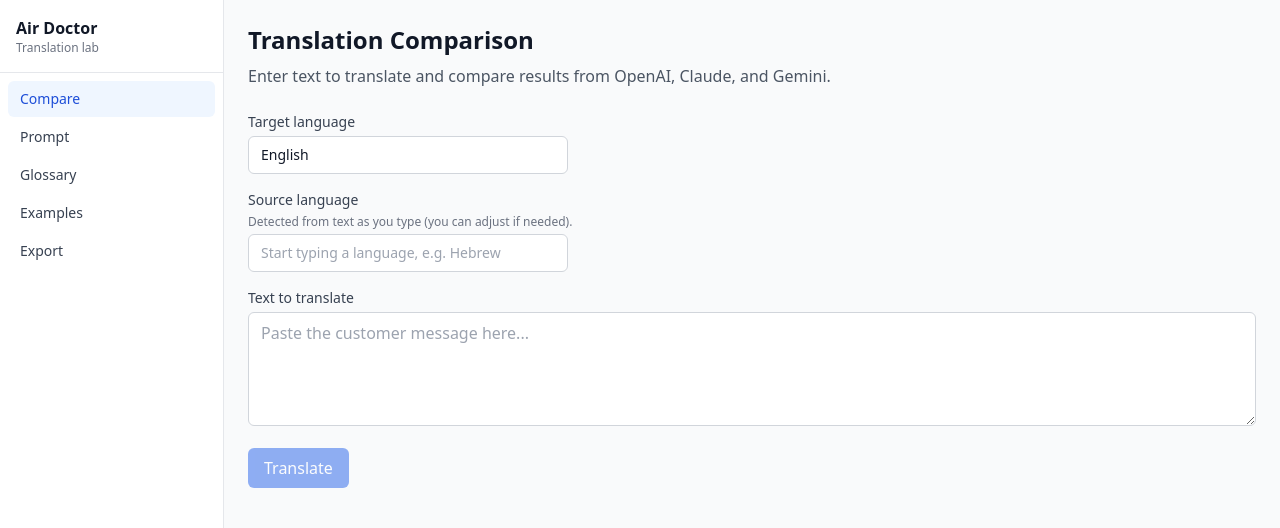
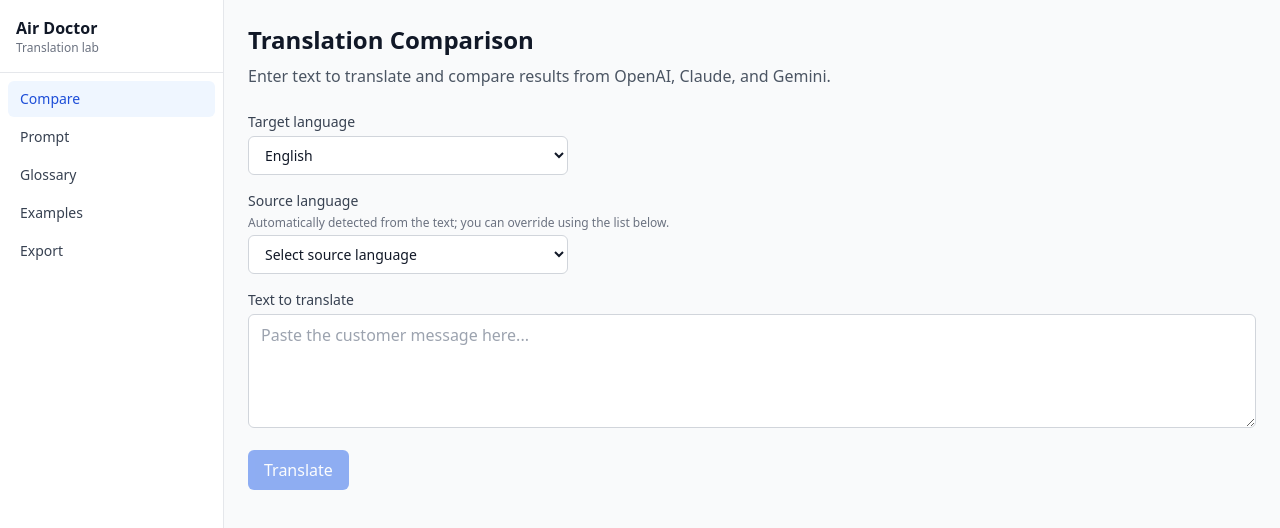
Before and after one commit to talmonf/ad-translation, a Next.js app: page / in a window 1280 px wide. Shown: the top 528 px of the page. Built offline with nearby package versions, Linux system fonts and the light colour scheme.

Commit message:
LanguageWidget_fix3

```diff
--- a/src/app/page.tsx
+++ b/src/app/page.tsx
@@ -80,8 +80,6 @@ export default function ComparePage() {
   async function detectSourceLanguage(
     input: string
   ): Promise<string | null> {
-    const trimmed = input.trim();
-    if (!trimmed) return null;
     const res = await fetch("/api/detect-language", {
       method: "POST",
       headers: { "Content-Type": "application/json" },
@@ -266,51 +264,48 @@ export default function ComparePage() {
           <label className="block text-sm font-medium text-gray-700 mb-1">
             Target language
           </label>
-          <input
-            type="text"
-            list="target-language-options"
+          <select
             value={targetLanguage}
             onChange={(e) => {
-              const value = e.target.value.trim();
-              setTargetLanguage(value);
+              setTargetLanguage(e.target.value);
               setTranslateError(null);
             }}
-            placeholder="Start typing a language, e.g. English"
-            className="w-full max-w-xs border border-gray-300 rounded-md px-3 py-2 text-sm"
-          />
-          <datalist id="target-language-options">
+            className="w-full max-w-xs border border-gray-300 rounded-md px-3 py-2 bg-white text-sm"
+          >
             {LANGUAGES.map((lang) => (
-              <option key={lang} value={lang} />
+              <option key={lang} value={lang}>
+                {lang}
+              </option>
             ))}
-          </datalist>
+          </select>
         </div>
         <div>
           <label className="block text-sm font-medium text-gray-700 mb-1">
             Source language
           </label>
           <p className="text-xs text-gray-500 mb-1">
-            Detected from text
             {detectedSourceLanguage
-              ? `: ${detectedSourceLanguage} (you can change if incorrect)`
-              : " as you type (you can adjust if needed)."}
+              ? `Detected from text: ${detectedSourceLanguage} (you can change if incorrect)`
+              : "Automatically detected from the text; you can override using the list below."}
           </p>
-          <input
-            type="text"
-            list="source-language-options"
-            value={sourceLanguage ?? ""}
+          <select
+            value={sourceLanguage ?? (detectedSourceLanguage ?? "")}
             onChange={(e) => {
               const value = e.target.value.trim();
               setSourceLanguage(value || null);
               setTranslateError(null);
             }}
-            placeholder="Start typing a language, e.g. Hebrew"
-            className="w-full max-w-xs border border-gray-300 rounded-md px-3 py-2 text-sm"
-          />
-          <datalist id="source-language-options">
+            className="w-full max-w-xs border border-gray-300 rounded-md px-3 py-2 bg-white text-sm"
+          >
+            <option value="" disabled>
+              Select source language
+            </option>
             {LANGUAGES.map((lang) => (
-              <option key={lang} value={lang} />
+              <option key={lang} value={lang}>
+                {lang}
+              </option>
             ))}
-          </datalist>
+          </select>
         </div>
         <div>
           <label className="block text-sm font-medium text-gray-700 mb-1">
```
